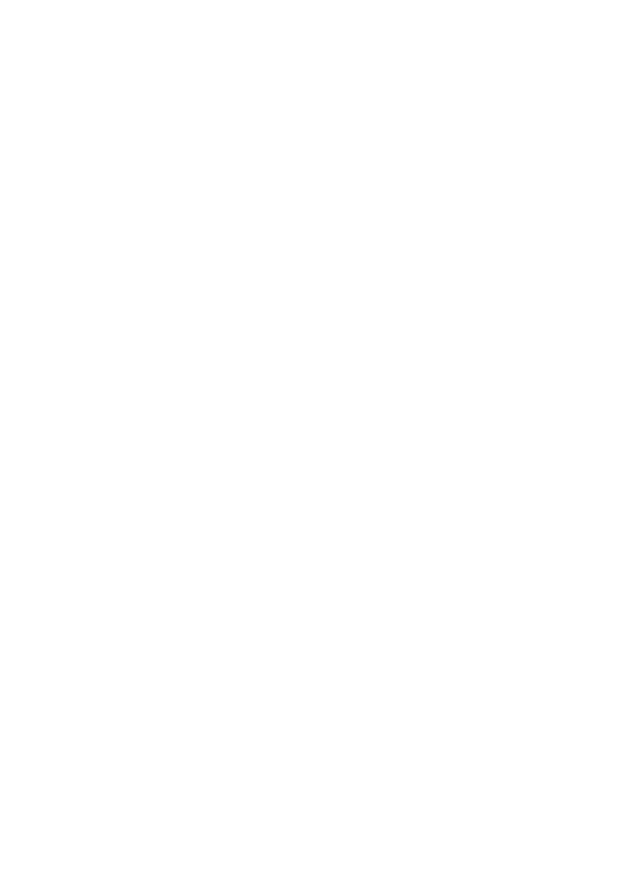
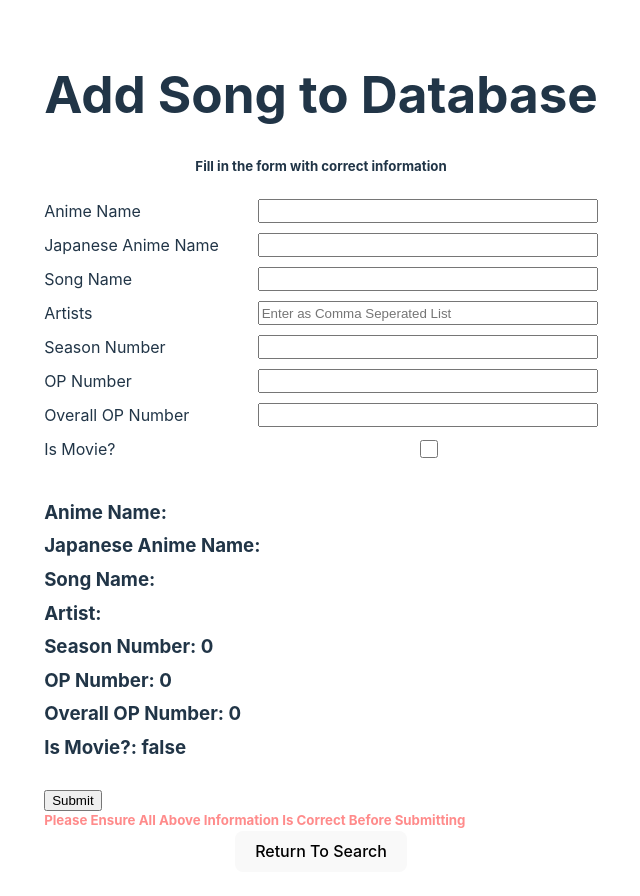
Before and after one commit to GitSeaBass/anime-search-song, a React (Vite) app in the folder anime-search-song/: page /anime-search-song/admin in a window 1280 px wide. Shown: the top 896 px of the page, without its empty margins (319-959 px from the left). Before the commit the page ends 800 px from the top, so only its background shows below. Built offline with nearby package versions, Linux system fonts and the light colour scheme.

Commit message:
fiexd incorrect url in routes and navigate

```diff
--- a/anime-search-song/src/App.jsx
+++ b/anime-search-song/src/App.jsx
@@ -46,8 +46,8 @@
     <>
       <BrowserRouter>
         <Routes>
-          <Route path='/Anime-Song-Search' element={<SongSearch songs={songs}/>}/>
-          <Route path='/Anime-Song-Search/admin' element={<SongForm addSong={addSong}/>} />
+          <Route path='/anime-search-song' element={<SongSearch songs={songs}/>}/>
+          <Route path='/anime-search-song/admin' element={<SongForm addSong={addSong}/>} />
           <Route path='*' element={<></>} />
         </Routes>
       </BrowserRouter>
--- a/anime-search-song/src/components/SongForm.jsx
+++ b/anime-search-song/src/components/SongForm.jsx
@@ -35,11 +35,10 @@
         e.preventDefault()
         addSong(songState)
         alert("Song Submitted")
-        navigate('/Anime-Song-Search')
     }
 
     const returnHome = () => {
-        navigate('/Anime-Song-Search')
+        navigate('/anime-search-song')
     }
 
     return(
--- a/anime-search-song/src/components/SongSearch.jsx
+++ b/anime-search-song/src/components/SongSearch.jsx
@@ -43,7 +43,7 @@
     }
 
     const goToAdmin = () => {
-        navigate('/Anime-Song-Search/admin')
+        navigate('/anime-search-song/admin')
     }
 
     //creating dropdown list and saving values in state
```
